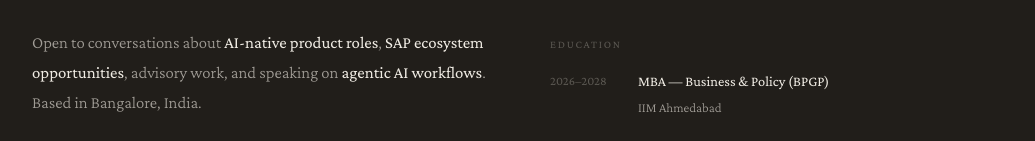
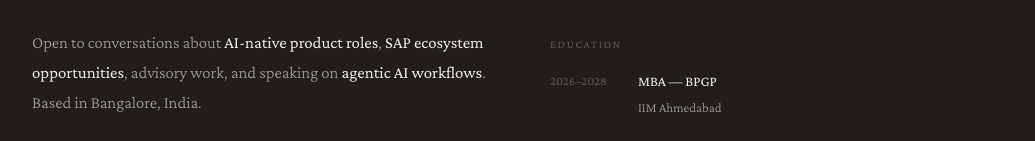
Before and after one commit to prasanth23590/portfolio, a plain HTML site: page index.html in a window 1280 px wide. Shown: the part 6707-6848 px from the top of the page, without its empty margins (122-1157 px from the left). Drawn offline with nearby package versions, Linux system fonts and the light colour scheme; a web font is replaced by a local one.

Commit message:
Fix MBA label: remove incorrect BPGP expansion

```diff
--- a/index.html
+++ b/index.html
@@ -902,7 +902,7 @@
           <div class="edu-row">
             <span class="edu-yr">2026–2028</span>
             <div class="edu-detail">
-              <strong>MBA — Business &amp; Policy (BPGP)</strong>
+              <strong>MBA — BPGP</strong>
               <span>IIM Ahmedabad</span>
             </div>
           </div>
```
